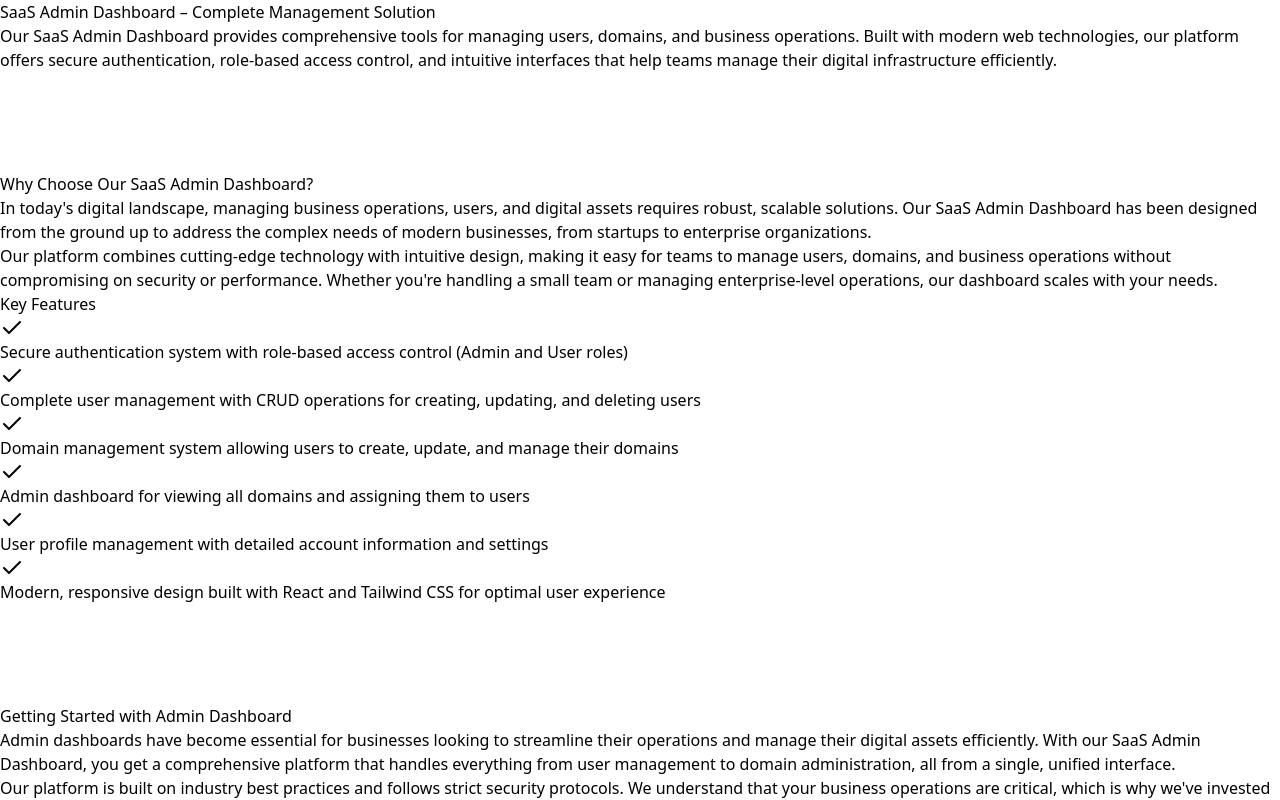
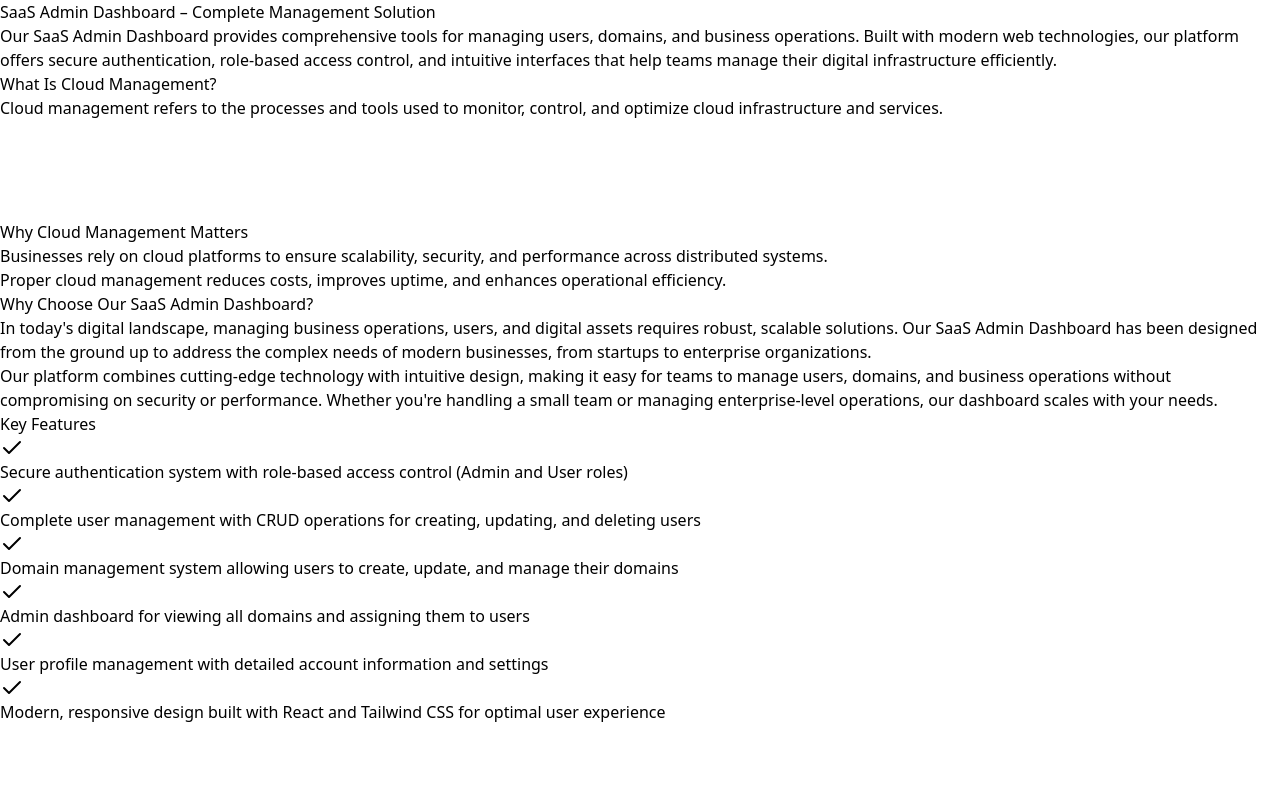
Before and after one commit to codesbydeveloper/test-project, a React (Vite) app: page / in a window 1280 px wide. Shown: the top 800 px of the page. Built offline with nearby package versions, Linux system fonts and the light colour scheme.

Commit message:
change api endpoint

```diff
--- a/src/pages/home/Home.jsx
+++ b/src/pages/home/Home.jsx
@@ -21,8 +21,17 @@
             </p>
           </header>
 
-          {/* First Ad Placement */}
-          <div className="my-12">
+          {/* Cloud Management Section */}
+          <section className="mb-12">
+            <h1 className="text-4xl font-bold text-white mb-6">What Is Cloud Management?</h1>
+
+            <p className="text-slate-300 text-lg leading-relaxed mb-6">
+              Cloud management refers to the processes and tools used to monitor,
+              control, and optimize cloud infrastructure and services.
+            </p>
+
+            {/* Ad Placement */}
+            <div className="my-8">
               <div className="bg-slate-800/50 border border-slate-700 rounded-lg p-6">
                 <GoogleAd
                   adSlot="6300978111"
@@ -31,6 +40,19 @@
                 />
               </div>
             </div>
+
+            <h2 className="text-3xl font-bold text-white mb-6">Why Cloud Management Matters</h2>
+
+            <p className="text-slate-300 text-lg leading-relaxed mb-6">
+              Businesses rely on cloud platforms to ensure scalability,
+              security, and performance across distributed systems.
+            </p>
+
+            <p className="text-slate-300 text-lg leading-relaxed mb-6">
+              Proper cloud management reduces costs, improves uptime,
+              and enhances operational efficiency.
+            </p>
+          </section>
 
           {/* Editorial Content Section */}
           <section className="mb-12">
```
Also changed, not shown: 2 other files (tests, documents, lock files or other folders). Lines whose indentation alone changed are shown as unchanged.
